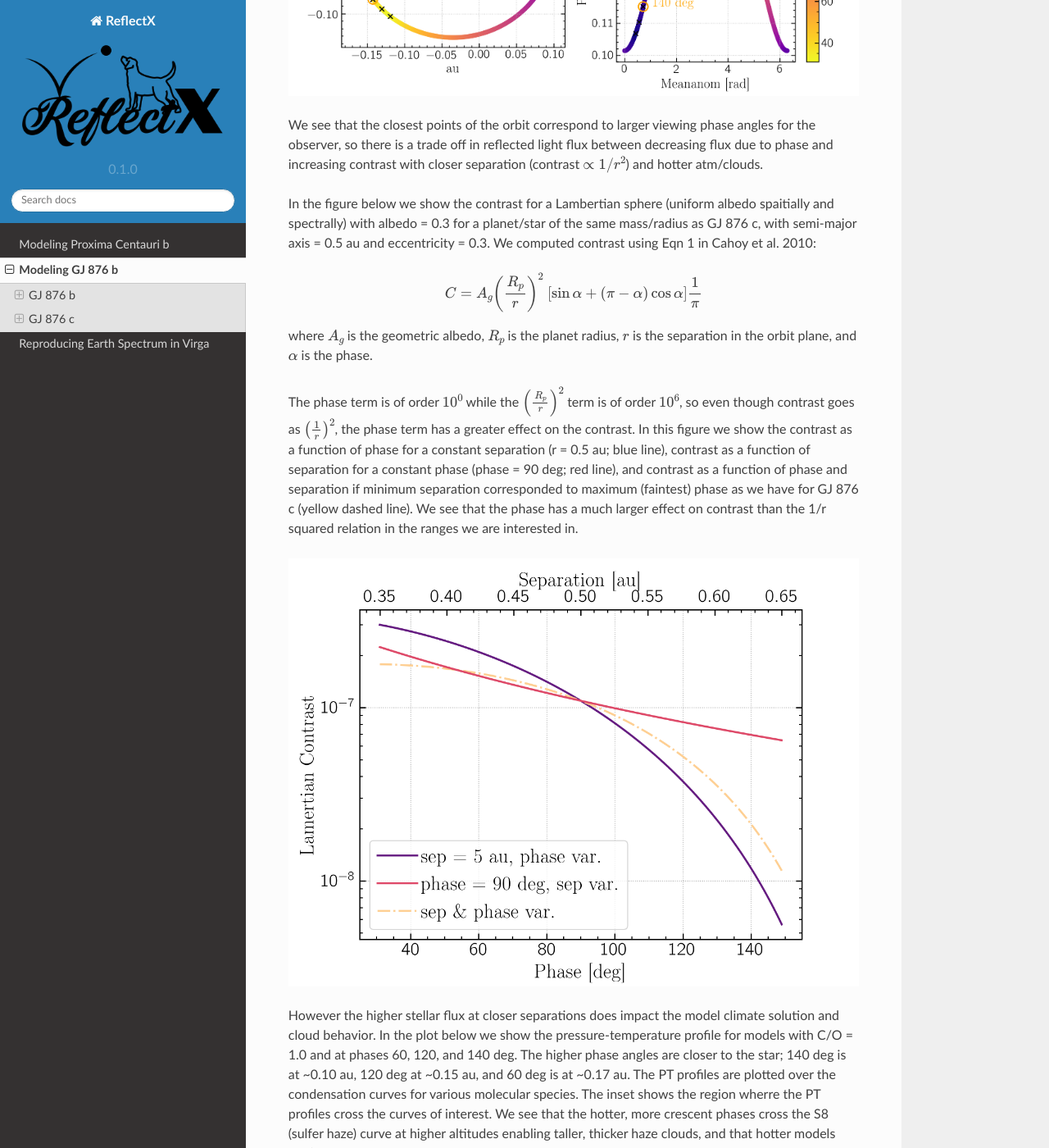
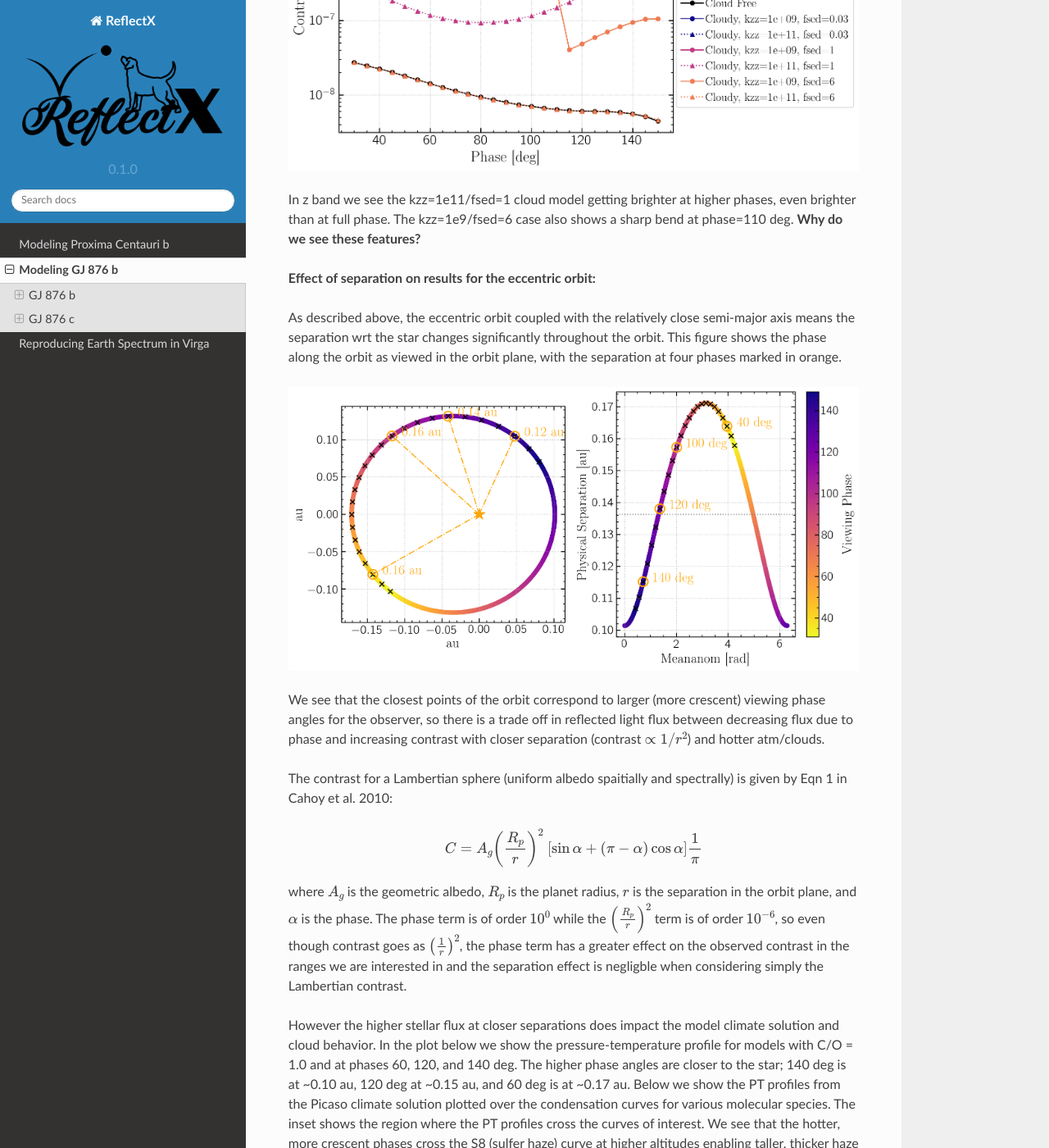
Before and after one commit to logan-pearce/ReflectX, a Sphinx documentation site: the page built from docs/source/GJ876bc-models.rst, in a window 1280 px wide and 1400 px high, scrolled down 11230 px. Shown: the whole window at 82% size. Built offline with Sphinx 7.4.7 and the Read the Docs theme 2.0.0, drawn with Linux system fonts in a browser that asks for light colours; some of the changed text lies outside the part shown.

Commit message:
c model docs

```diff
--- a/docs/source/GJ876bc-models.rst
+++ b/docs/source/GJ876bc-models.rst
@@ -184,37 +184,82 @@
 .. image:: images/GJ876c-cto1.0-contrast-vs-clouds-CMD-3phases.png
    :width: 100 %
 
-This is also seen in phase curves.
+This is also seen in phase curves:
 
 .. image:: images/GJ876c-r-cto1.0-phase-curve.png
-   :width: 45 %
+   :width: 100 %
 .. image:: images/GJ876c-z-cto1.0-phase-curve.png
-   :width: 45 %
+   :width: 100 %
 
-In z band we see the kzz=1e11/fsed=1 cloud model getting brighter at higher phases, even brighter than at full phase.  The kzz=1e9/fsed=6 case also shows a sharp bend at phase=110 deg.
+In z band we see the kzz=1e11/fsed=1 cloud model getting brighter at higher phases, even brighter than at full phase.  The kzz=1e9/fsed=6 case also shows a sharp bend at phase=110 deg.  **Why do we see these features?**
+
+**Effect of separation on results for the eccentric orbit:**
+
 
 As described above, the eccentric orbit coupled with the relatively close semi-major axis means the separation wrt the star changes significantly throughout the orbit.  This figure shows the phase along the orbit as viewed in the orbit plane, with the separation at four phases marked in orange.
 
 .. image:: images/GJ876c-Model-phase-sampling-PhysicalSepvsTime-4phases-marked.png
    :width: 100 %
 
-We see that the closest points of the orbit correspond to larger viewing phase angles for the observer, so there is a trade off in reflected light flux between decreasing flux due to phase and increasing contrast with closer separation (contrast :math:`\propto 1/r^2`) and hotter atm/clouds.
+We see that the closest points of the orbit correspond to larger (more crescent) viewing phase angles for the observer, so there is a trade off in reflected light flux between decreasing flux due to phase and increasing contrast with closer separation (contrast :math:`\propto 1/r^2`) and hotter atm/clouds.
 
-In the figure below we show the contrast for a Lambertian sphere (uniform albedo spaitially and spectrally) with albedo = 0.3 for a planet/star of the same mass/radius as GJ 876 c, with semi-major axis = 0.5 au and eccentricity = 0.3.  We computed contrast using Eqn 1 in Cahoy et al. 2010:
+The contrast for a Lambertian sphere (uniform albedo spaitially and spectrally) is given by Eqn 1 in Cahoy et al. 2010:
 
 .. math::
 
    C =  A_{g} \left(\frac{R_{p}}{r} \right)^{2} \; [\sin{\alpha} + (\pi - \alpha) \cos{\alpha}]\frac{1}{\pi}
 
-where :math:`A_{g}` is the geometric albedo, :math:`R_{p}` is the planet radius, :math:`r` is the separation in the orbit plane, and :math:`\alpha` is the phase.
-
-The phase term is of order :math:`10^{0}` while the :math:`\left(\frac{R_{p}}{r} \right)^{2}` term is of order :math:`10^{6}`, so even though contrast goes as :math:`\left(\frac{1}{r} \right)^{2}`, the phase term has a greater effect on the contrast. In this figure we show the contrast as a function of phase for a constant separation (r = 0.5 au; blue line), contrast as a function of separation for a constant phase (phase = 90 deg; red line), and contrast as a function of phase and separation if minimum separation corresponded to maximum (faintest) phase as we have for GJ 876 c (yellow dashed line).  We see that the phase has a much larger effect on contrast than the 1/r squared relation in the ranges we are interested in.
+where :math:`A_{g}` is the geometric albedo, :math:`R_{p}` is the planet radius, :math:`r` is the separation in the orbit plane, and :math:`\alpha` is the phase.  The phase term is of order :math:`10^{0}` while the :math:`\left(\frac{R_{p}}{r} \right)^{2}` term is of order :math:`10^{-6}`, so even though contrast goes as :math:`\left(\frac{1}{r} \right)^{2}`, the phase term has a greater effect on the observed contrast in the ranges we are interested in and the separation effect is negligble when considering simply the Lambertian contrast.
 
 
-.. image:: images/Phase-vs-separation-affect-on-contrast.png
-   :width: 100 %
-
-However the higher stellar flux at closer separations does impact the model climate solution and cloud behavior. In the plot below we show the pressure-temperature profile for models with C/O = 1.0 and at phases 60, 120, and 140 deg. The higher phase angles are closer to the star; 140 deg is at ~0.10 au, 120 deg at ~0.15 au, and 60 deg is at ~0.17 au.  The PT profiles are plotted over the condensation curves for various molecular species.  The inset shows the region wherre the PT profiles cross the curves of interest. We see that the hotter, more crescent phases cross the S8 (sulfer haze) curve at higher altitudes enabling taller, thicker haze clouds, and that hotter models don't cross the water curve at all.
+However the higher stellar flux at closer separations does impact the model climate solution and cloud behavior. In the plot below we show the pressure-temperature profile for models with C/O = 1.0 and at phases 60, 120, and 140 deg. The higher phase angles are closer to the star; 140 deg is at ~0.10 au, 120 deg at ~0.15 au, and 60 deg is at ~0.17 au.  Below we show the PT profiles from the Picaso climate solution plotted over the condensation curves for various molecular species.  The inset shows the region where the PT profiles cross the curves of interest. We see that the hotter, more crescent phases cross the S8 (sulfer haze) curve at higher altitudes enabling taller, thicker haze clouds, and that hotter models don't cross the water curve at all.
 
 .. image:: images/GJ876c-ecc025-PTprofiles.png
    :width: 100 %
+
+The plot below shows the orbit as above.  Points within the purple region are too hot for water clouds to condense in these models.
+
+.. image:: images/GJ876c-Model-phase-sampling-PhysicalSepvsTime-4phases-marked-whereH2Ocondensemarked.png
+   :width: 100 %
+
+
+**So why do some models increase in brightness as they decrease in illuminated area (increase viewing phase)?**
+
+The plot below shows spectra for two cloud conditions and four different phases.  All models have f_sed = 1, and the case for k_zz = 1e11 and 1e9 are presented.  The f_sed = 1/k_zz = 1e11 case (blue) corresponds to the pink triangle curve in phase curve plots, which shows a dramatic brightening at higher phases, especially for redder passbands; the f_sed = 1/k_zz = 1e9 case (red) corresponds to the pink circle curve and does not show this behavior.
+
+On the right we show the contrast as a function of wavelength for all models, with the filter curved used in this analysis shown below in grey.  Fainter colors correspond to higher phase angles.  Phases :math:`<` 115 deg are within the region where water can condense while phases :math:`>` 115 deg are too hot for wzter clouds.  On the left we show the cloud optical depth (tau) as a function of altitude (parameterized by pressure) for the same models.  For the f_sed = 1/k_zz = 1e11 case (blue), which includes vigorous vertical mixing, the sulfer cloud optical depth increases for the hotter models.  Looking at the spectra, the hotter models are more reflective due to the thicker clouds, especially in redder passbands.  We observe the  opposite behavior for the k_zz = 1e9 case (red; less vigorous vertical mixing) where the cloud opacity and vetical thickness decreases for hotter models; colder models are more reflective for this case.  The effect of the cloud optical depth explains the phase curve for these models.
+
+.. image:: images/GJ876c-spectra-fsed1-wOPD.png
+   :width: 100 %
+
+The plot below shows the same parameters for f_sed = 6 (the higher f_sed corresponds to thinner clouds compared to the above plot with f_sed =1).  Here the effect of H2O clouds is clear.  For models with phases :math:`<` 115 deg water cloud condense between :math:`10^{0}` and :math:`10^{-1}` bars.  For hotter models with phases :math:`>` 115 deg the water clouds are absent and the overall cloud optical depth decreases, causing the jump seen in the phase curve for k_zz = 1e9 (orange circle curve).
+
+.. image:: images/GJ876c-spectra-fsed6-wOPD.png
+   :width: 100 %
+
+But why is that jump not seen in the phase curve for the k_zz = 1e11 case?  As seen in the above plot, cloud optical depth for the more vigorous mixing case is significantly less than the k_zz = 1e11 case here.
+
+The plot below show the opacity sources responsible for photo attenuation in these models: gas opacity (blue), cloud opacity (teal), and Rayleigh opacity (green).  The highest altitude (lowest pressure) source at any given wavelength is the dominant source in that region.  The top two plots show the f_sed = 6/k_zz = 1e9 models for the cooler (left; H2O+S8 clouds) and hotter (right; S8 clouds only).  For the H2O+S8 cloud models the clouds dominate in bluest wavelengths, and decrease in dominance as the H2O clouds are removed.
+
+.. image:: images/GJ876c-photo-attenuation-fsed6-kzz1e9-phase40.png
+   :width: 49 %
+.. image:: images/GJ876c-photo-attenuation-fsed6-kzz1e9-phase140.png
+   :width: 49 %
+
+For the k_zz = 1e11 case however, the clouds are so small and optically thin that they do not contribute to photon attenuation at all.  The spectrum is dominated by gas opacity everywhere except blueward of 0.5 um where Rayleigh dominates (seen as a decrease in contrast in that region in the above spectrum).  The removal of the H2O clouds makes no difference. These models match the cloud-free models in all meaningful respects.  **We will not be able to distinguish this cloud condition from the cloud-free condition.**
+
+.. image:: images/GJ876c-photo-attenuation-fsed6-kzz1e11-phase40.png
+   :width: 49 %
+.. image:: images/GJ876c-photo-attenuation-fsed6-kzz1e11-phase140.png
+   :width: 49 %
+
+
+Conclusion
+~~~~~~~~~~
+
+Returning to the color-magnitude diagram:
+
+.. image:: images/GJ876c-cto1.0-contrast-vs-clouds-CMD-3phases.png
+   :width: 100 %
+
+Broadband colors have signficiant constraining power for cloud properties when measured at multiple places along the orbit, particularly for the eccentric orbit, and for mid-range cloud sedimentation.  Especially for detection of cloud composition variablity during an orbit.
```
Also changed, not shown: docs/source/images/GJ876c-Model-phase-sampling-PhysicalSepvsTime-4phases-marked-whereH2Ocondensemarked.png (added), docs/source/images/GJ876c-cto1.0-contrast-vs-clouds-CMD-3phases.png, docs/source/images/GJ876c-photo-attenuation-fsed6-kzz1e11-phase140.png (added), docs/source/images/GJ876c-photo-attenuation-fsed6-kzz1e11-phase40.png (added), docs/source/images/GJ876c-photo-attenuation-fsed6-kzz1e9-phase140.png (added), docs/source/images/GJ876c-photo-attenuation-fsed6-kzz1e9-phase40.png (added), docs/source/images/GJ876c-r-cto1.0-phase-curve.png, docs/source/images/GJ876c-spectra-fsed1-wOPD.png (added), docs/source/images/GJ876c-spectra-fsed6-wOPD.png (added), docs/source/images/GJ876c-z-cto1.0-phase-curve.png, 1 other file.
